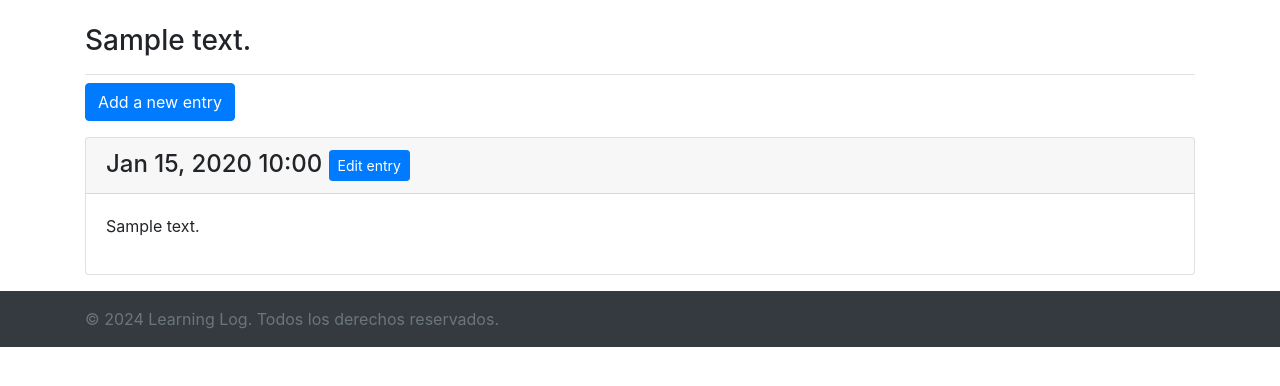
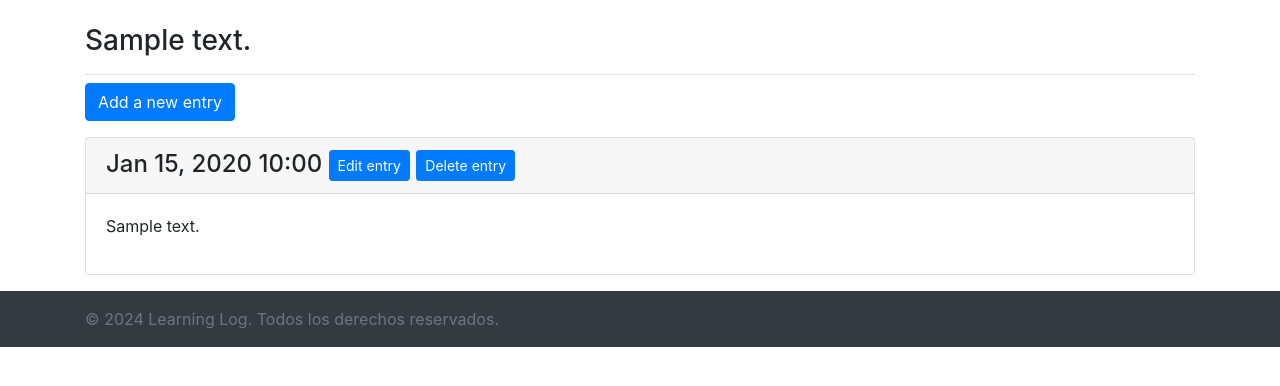
Before and after one commit to rmleonel/LearningLog, a Django app: page /topics/1/ in a window 1280 px wide. Shown: the part 58-444 px from the top of the page. Run offline with Django 5.2, Linux system fonts and the light colour scheme; a user stored in the database is signed in; tables that the repository leaves empty hold one stand-in row (values such as "Sample post"); some libraries are stand-ins or nearby versions.

Commit message:
Agregando Delete

```diff
--- /dev/null
+++ b/src/app_learning_logs/templates/app_learning_logs/delete_entry.html
@@ -0,0 +1,5 @@
+{% extends "app_learning_logs/base.html" %}
+{% block brand %} Home {% endblock brand %}
+{% block page_header %}
+<h5>La entrada fue eliminada con exito</h5>
+{% endblock page_header %}
--- a/src/app_learning_logs/templates/app_learning_logs/topic.html
+++ b/src/app_learning_logs/templates/app_learning_logs/topic.html
@@ -13,6 +13,7 @@
             <h4 class="card-header">
                 {{ entry.date_added|date:'M d, Y H:i' }}
                 <small><a href="{% url 'app_learning_logs:edit_entry' entry.id %}" class="btn btn-sm btn-primary">Edit entry</a></small>
+                <small><a href="{% url 'app_learning_logs:delete_entry' entry.id %}" class="btn btn-sm btn-primary">Delete entry</a></small>
             </h4>
             <div class="card-body">
                 {{ entry.text|linebreaks }}
--- a/src/app_learning_logs/urls.py
+++ b/src/app_learning_logs/urls.py
@@ -16,5 +16,9 @@ urlpatterns = [
     path('new_entry/<int:topic_id>/', views.new_entry, name='new_entry'),
     # Pagina para editar una entrada
     path('edit_entry/<int:entry_id>/', views.edit_entry, name='edit_entry'),
+    #Pagina para borrar un topic
+    #path('delete_topic/', views.delete_topic, name='delete_topic'),
+    #Pagina para borrar una entrada
+    path('delete_entry/<int:entry_id>/', views.delete_entry, name='delete_entry')
 
 ]
--- a/src/app_learning_logs/views.py
+++ b/src/app_learning_logs/views.py
@@ -1,4 +1,4 @@
-from django.shortcuts import render, redirect
+from django.shortcuts import render, redirect, get_object_or_404
 from django.contrib.auth.decorators import login_required
 from django.http import Http404
 from .models import Topic, Entry
@@ -101,3 +101,23 @@ def edit_entry(request, entry_id):
     context = {'entry': entry, 'topic': topic, 'form': form}
 
     return render(request, 'app_learning_logs/edit_entry.html', context)
+
+def delete_entry(request, entry_id):
+    # Obtiene la entrada que se va a eliminar según el ID proporcionado.
+    entry = get_object_or_404(Entry, id=entry_id)
+
+    # Obtiene el tema asociado con la entrada.
+    topic = entry.topic
+
+    # Asegura que solo el usuario correcto pueda acceder a la eliminación de la entrada.
+    if topic.owner != request.user:
+        raise Http404
+
+    if request.method == 'POST':
+        # Confirma que la solicitud es mediante el método POST.
+        entry.delete()
+        return redirect('app_learning_logs:topic', topic_id=topic.id)
+
+    # Si la solicitud no es mediante el método POST, renderiza el formulario de confirmación de eliminación.
+    context = {'entry': entry, 'topic': topic}
+    return render(request, 'app_learning_logs/delete_entry.html', context)
```
Also changed, not shown: src/app_learning_logs/templates/app_learning_logs/delete_topic.html (added).
